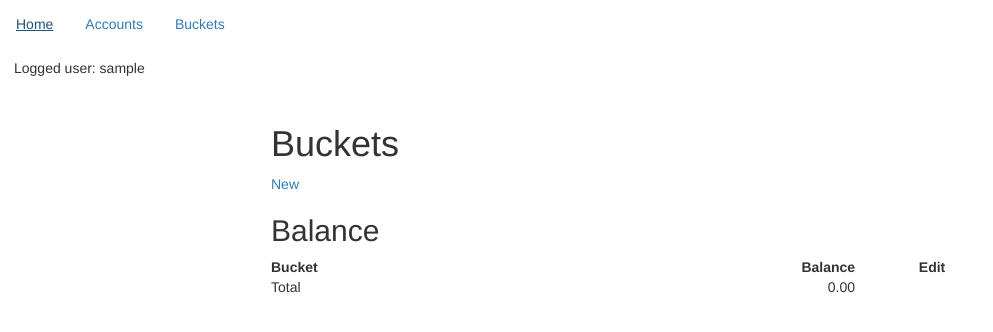
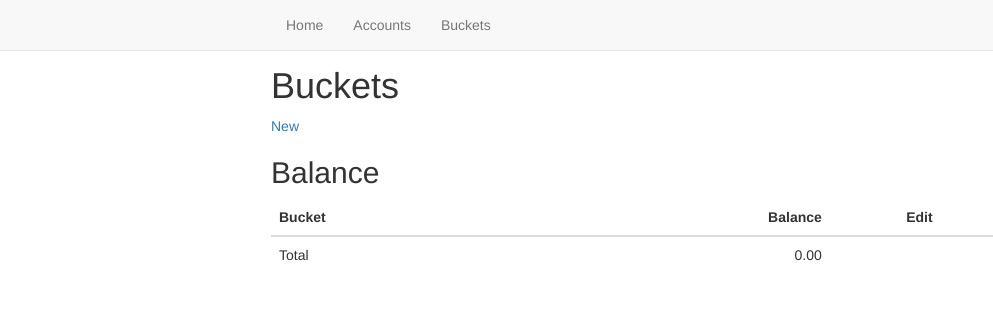
Before and after one commit to thyagostall/prudget, a Django app: a page that uses templates/base.html in a window 1280 px wide. Shown: the top 332 px of the page, without its empty margins (0-993 px from the left). Run offline with Django 3.2, Linux system fonts and the light colour scheme; the visitor is signed in with stand-in values (Sample User, id 1); data that the repository does not hold is empty; some libraries are stand-ins or nearby versions.

Commit message:
Add striped tables and navbar

```diff
--- a/templates/base.html
+++ b/templates/base.html
@@ -5,11 +5,11 @@
 <html lang="en">
 <head>
     <meta charset="UTF-8">
-    <meta name="viewport" content="width=device-width, initial-scale=1" />
+    <meta name="viewport" content="width=device-width, initial-scale=1"/>
     <title>Prudget</title>
 
-    <link rel="stylesheet" type="text/css" href="{% static 'transactions/style.css' %}" />
-    <link rel="stylesheet" type="text/css" href="{% static 'transactions/navbar.css' %}" />
+    <link rel="stylesheet" type="text/css" href="{% static 'transactions/style.css' %}"/>
+    <link rel="stylesheet" type="text/css" href="{% static 'transactions/navbar.css' %}"/>
 
     {% bootstrap_css %}
     {% bootstrap_javascript %}
@@ -17,12 +17,14 @@
 <body>
 
 {% if not user.is_anonymous %}
-    <nav>
-        <ul>
+    <nav class="navbar navbar-default navbar-fixed-top">
+        <div class="container">
+            <ul class="nav navbar-nav">
                 <li><a href="{% url 'dashboard' %}">Home</a></li>
                 <li><a href="{% url 'account-list' %}">Accounts</a></li>
                 <li><a href="{% url 'bucket-list' %}">Buckets</a></li>
             </ul>
+        </div>
     </nav>
 
     <p class="user-box">Logged user: {{ user }}</p>
--- a/templates/transactions/account_list.html
+++ b/templates/transactions/account_list.html
@@ -8,7 +8,7 @@
 
         <a href="{% url 'create-account' %}">New</a>
 
-        <table class="table-full-width">
+        <table class="table-full-width table table-striped">
             <thead>
             <tr>
                 <th class="table-cell-title">Account</th>
--- a/templates/transactions/bucket_list.html
+++ b/templates/transactions/bucket_list.html
@@ -10,7 +10,7 @@
 
         <h2>Balance</h2>
 
-        <table class="table-full-width">
+        <table class="table-full-width table table-striped">
             <thead>
             <tr>
                 <th class="table-cell-title">Bucket</th>
@@ -32,6 +32,7 @@
                 <tr>
                     <td class="table-cell-title">Total</td>
                     <td class="table-cell-currency">{{ total|floatformat:2 }}</td>
+                    <td></td>
                 </tr>
             </tfoot>
         </table>
--- a/templates/transactions/dashboard.html
+++ b/templates/transactions/dashboard.html
@@ -36,7 +36,7 @@
             </ul>
         </nav>
 
-        <table class="table-full-width">
+        <table class="table-full-width table table-striped">
             <thead>
             <tr>
                 <th class="table-cell-title">Date</th>
```
Lines whose indentation alone changed are shown as unchanged.
